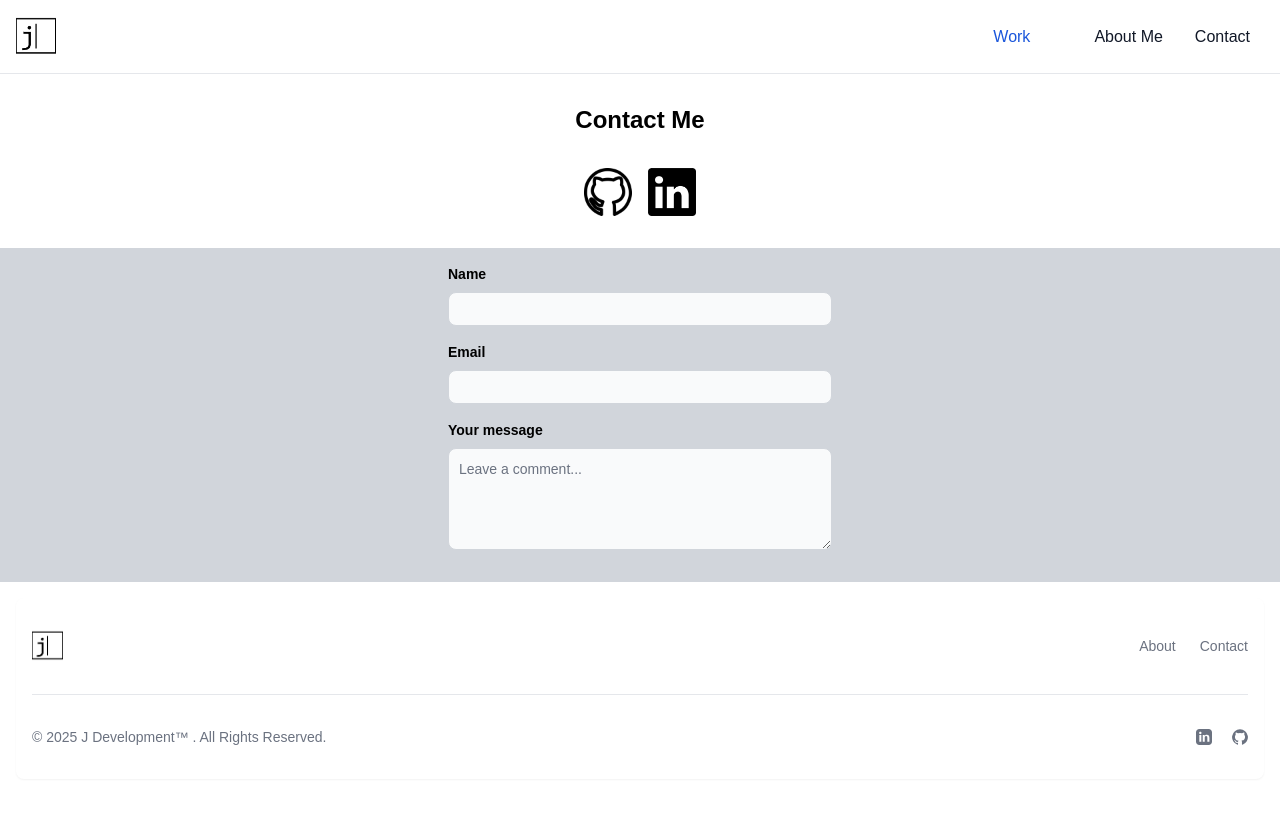
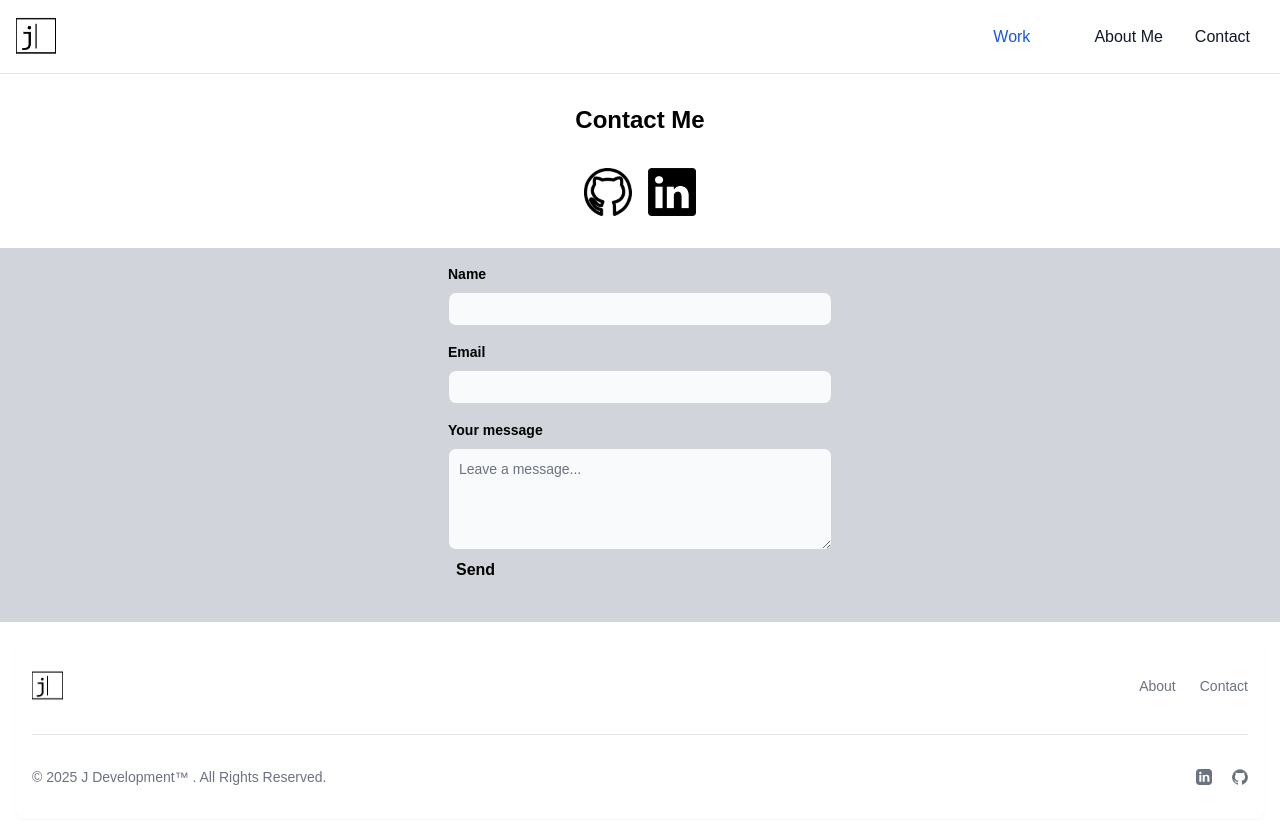
Before and after one commit to coder-j25/portfolio, a React (Vite) app in the folder client/: page /contact in a window 1280 px wide. Shown: the top 824 px of the page. Before the commit the page ends 800 px from the top, so only its background shows below. Built offline with nearby package versions, Linux system fonts and the light colour scheme.

Commit message:
send button

```diff
--- a/client/package.json
+++ b/client/package.json
@@ -10,6 +10,7 @@
     "preview": "vite preview"
   },
   "dependencies": {
+    "@emailjs/browser": "^4.4.1",
     "@tailwindcss/vite": "^4.0.15",
     "react": "^19.0.0",
     "react-dom": "^19.0.0",
--- a/client/src/views/components/ContactForm.jsx
+++ b/client/src/views/components/ContactForm.jsx
@@ -1,21 +1,66 @@
-import React from "react";
+import React, {useRef} from "react";
+import emailjs from "@emailjs/browser"
 
 
-const ContactForm = () =>{
-    return(
+const ContactForm = () => {
+    const form = useRef();
+
+    const sendEmail = (e) => {
+      e.preventDefault();
+
+      emailjs
+        .sendForm(
+          "service_qpnauko",
+          "template_qx0kpmu",
+          form.current,
+          "Rrxe52yg66_0uVcrN"
+        )
+        .then(
+          (result) => {
+            alert("Email sent successfully!");
+            console.log(result.text);
+          },
+          (error) => {
+            alert("Failed to send email. Try again!");
+            console.log(error.text);
+          }
+        );
+
+      e.target.reset();
+    };
+
+    return (
         <>
             <div className="300 pb-8 bg-gray-300">
-<form class="max-w-sm mx-auto">
+                <form class="max-w-sm mx-auto" ref={form} onSubmit={sendEmail}>
                     <label for="name" class="block mb-2 text-sm font-semibold text-white-900 pt-4 dark:text-black">Name</label>
-      <input type="text" id="name" class="block w-full p-2 text-gray-900 border border-gray-300 rounded-lg bg-gray-50 text-xs focus:ring-blue-500 focus:border-blue-500 dark:bg-gray-700 dark:border-gray-600 dark:placeholder-gray-400 dark:text-white dark:focus:ring-blue-500 dark:focus:border-blue-500"/>
+                    <input
+                    type="text"
+                    id="name"
+                    class="block w-full p-2 text-gray-900 border border-gray-300 rounded-lg bg-gray-50 text-xs focus:ring-blue-500 focus:border-blue-500 dark:bg-gray-700 dark:border-gray-600 dark:placeholder-gray-400 dark:text-white dark:focus:ring-blue-500 dark:focus:border-blue-500"
+                    required/>
 
 
                     <label for="email" class="block mb-2 text-sm font-semibold text-white-900 pt-4 dark:text-black">Email</label>
-      <input type="email" id="email" class="block w-full p-2 text-white-900 border border-gray-300 rounded-lg bg-gray-50 text-xs focus:ring-blue-500 focus:border-blue-500 dark:bg-gray-700 dark:border-gray-600 dark:placeholder-gray-400 dark:text-white dark:focus:ring-blue-500 dark:focus:border-blue-500"/>
+                    <input
+                    type="email"
+                    id="email"
+                    class="block w-full p-2 text-white-900 border border-gray-300 rounded-lg bg-gray-50 text-xs focus:ring-blue-500 focus:border-blue-500 dark:bg-gray-700 dark:border-gray-600 dark:placeholder-gray-400 dark:text-white dark:focus:ring-blue-500 dark:focus:border-blue-500"
+                    required/>
 
                     <label for="message" class="block mb-2 text-sm font-semibold text-white-900 pt-4 dark:text-black">Your message</label>
-  <textarea id="message" rows="4" class="block p-2.5 w-full text-sm text-gray-900 bg-gray-50 rounded-lg border border-gray-300 focus:ring-blue-500 focus:border-blue-500 dark:bg-gray-700 dark:border-gray-600 dark:placeholder-gray-400 dark:text-white dark:focus:ring-blue-500 dark:focus:border-blue-500" placeholder="Leave a comment..."></textarea>
-
+                    <textarea
+                        id="message"
+                        rows="4"
+                        class="block p-2.5 w-full text-sm text-gray-900 bg-gray-50 rounded-lg border border-gray-300 focus:ring-blue-500 focus:border-blue-500 dark:bg-gray-700 dark:border-gray-600 dark:placeholder-gray-400 dark:text-white dark:focus:ring-blue-500 dark:focus:border-blue-500"
+                        placeholder="Leave a message..."
+                        required />
+                    <button
+                        type="submit"
+                        className="bg-black text-black p-2 font-semibold "
+                    >
+                        Send
+                    </button>
                 </form>
             </div>
 
--- a/client/src/views/pages/Contact.jsx
+++ b/client/src/views/pages/Contact.jsx
@@ -17,9 +17,14 @@ const Contact = () => {
                         <a href="https://www.linkedin.com/in/justinee-hanson-5a938134a/">
                             <img className="w-12" src={new URL('../../assets/icons/linkedin_icon_black.png', import.meta.url).href} alt="LinkedIn" />
                         </a>
-</div></div>
+                    </div>
+                    <div className="bg-gray-300">
+                        <ContactForm />
+                            </div>
+                </div>
 
-<ContactForm/></div>
+
+            </div>
 
 
 
```
Also changed, not shown: 1 other file (tests, documents, lock files or other folders). Lines whose indentation alone changed are shown as unchanged.
